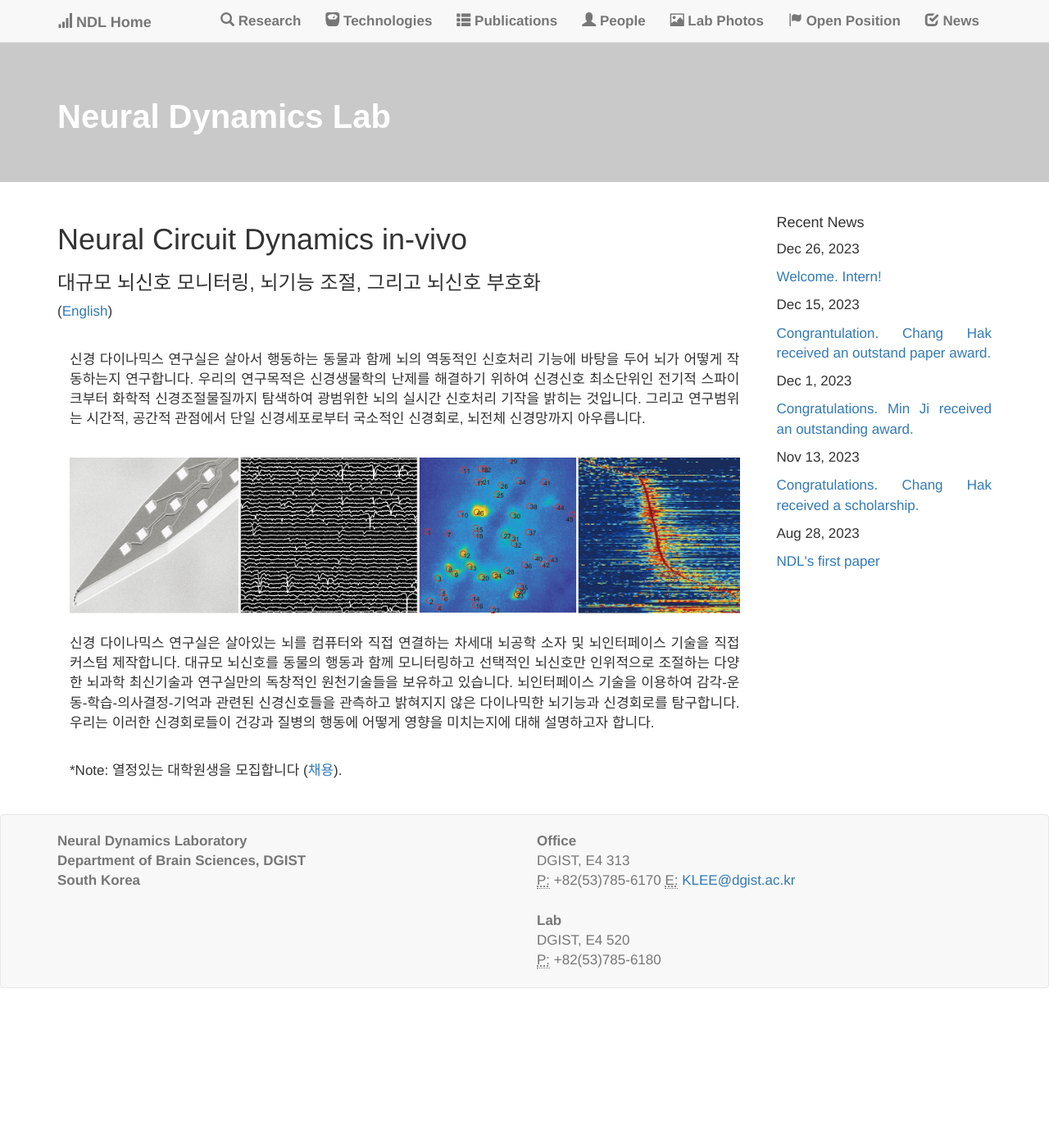
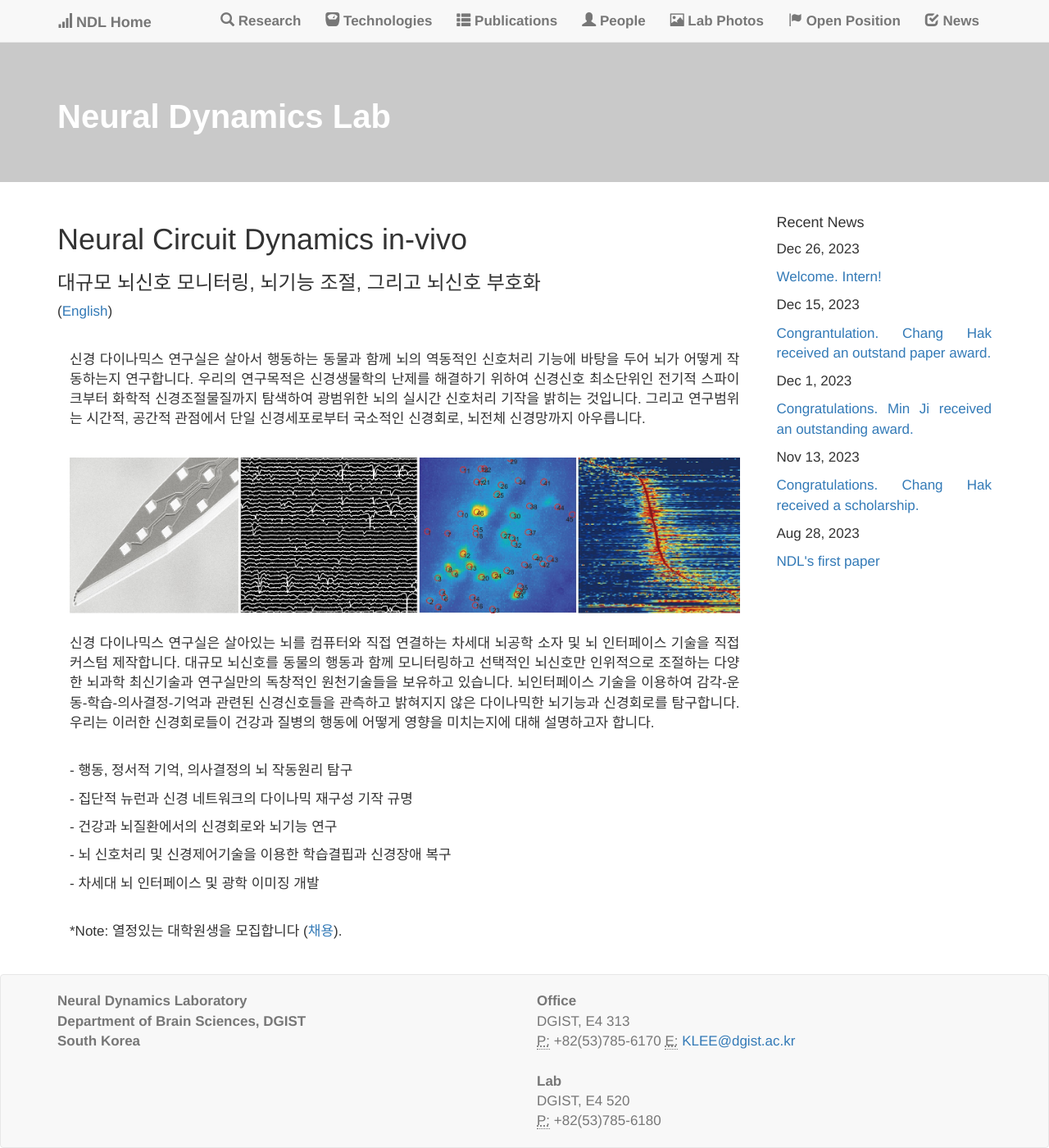
Before and after one commit to kleelab/kleelab.github.io, a Jekyll site: the page built from index.html, in a window 1280 px wide. Shown: the whole page at 82% size. Built offline with Jekyll 4.4.1, drawn with Linux system fonts in a browser that asks for light colours; nearby versions of some CDN libraries; a style sheet for code colours, icons or effects is not loaded; before the commit the page ends 1205 px from its top, so only the background shows below that.

Commit message:
Update index.html

```diff
--- a/index.html
+++ b/index.html
@@ -22,7 +22,13 @@ layout: home
 <br>
 <img class="img-responsive" src="../images/background.jpg"/ Align="center">
 <br>
-<p>신경 다이나믹스 연구실은 살아있는 뇌를 컴퓨터와 직접 연결하는 차세대 뇌공학 소자 및 뇌인터페이스 기술을 직접 커스텀 제작합니다. 대규모 뇌신호를 동물의 행동과 함께 모니터링하고 선택적인 뇌신호만 인위적으로 조절하는 다양한 뇌과학 최신기술과 연구실만의 독창적인 원천기술들을 보유하고 있습니다. 뇌인터페이스 기술을 이용하여 감각-운동-학습-의사결정-기억과 관련된 신경신호들을 관측하고 밝혀지지 않은 다이나믹한 뇌기능과 신경회로를 탐구합니다. 우리는 이러한 신경회로들이 건강과 질병의 행동에 어떻게 영향을 미치는지에 대해 설명하고자 합니다.</p>
+<p>신경 다이나믹스 연구실은 살아있는 뇌를 컴퓨터와 직접 연결하는 차세대 뇌공학 소자 및 뇌 인터페이스 기술을 직접 커스텀 제작합니다. 대규모 뇌신호를 동물의 행동과 함께 모니터링하고 선택적인 뇌신호만 인위적으로 조절하는 다양한 뇌과학 최신기술과 연구실만의 독창적인 원천기술들을 보유하고 있습니다. 뇌인터페이스 기술을 이용하여 감각-운동-학습-의사결정-기억과 관련된 신경신호들을 관측하고 밝혀지지 않은 다이나믹한 뇌기능과 신경회로를 탐구합니다. 우리는 이러한 신경회로들이 건강과 질병의 행동에 어떻게 영향을 미치는지에 대해 설명하고자 합니다.</p>
+<br>
+<p>  - 행동, 정서적 기억, 의사결정의 뇌 작동원리 탐구</p>
+<p>  - 집단적 뉴런과 신경 네트워크의 다이나믹 재구성 기작 규명</p>
+<p>  - 건강과 뇌질환에서의 신경회로와 뇌기능 연구</p>
+<p>  - 뇌 신호처리 및 신경제어기술을 이용한 학습결핍과 신경장애 복구</p>
+<p>  - 차세대 뇌 인터페이스 및 광학 이미징 개발 </p>
 <br>
 <p>  *Note: 열정있는 대학원생을 모집합니다 (<a href="{{ site.url }}{{ site.baseurl }}/joinusK">채용</a>). </p>
 </div>
```
